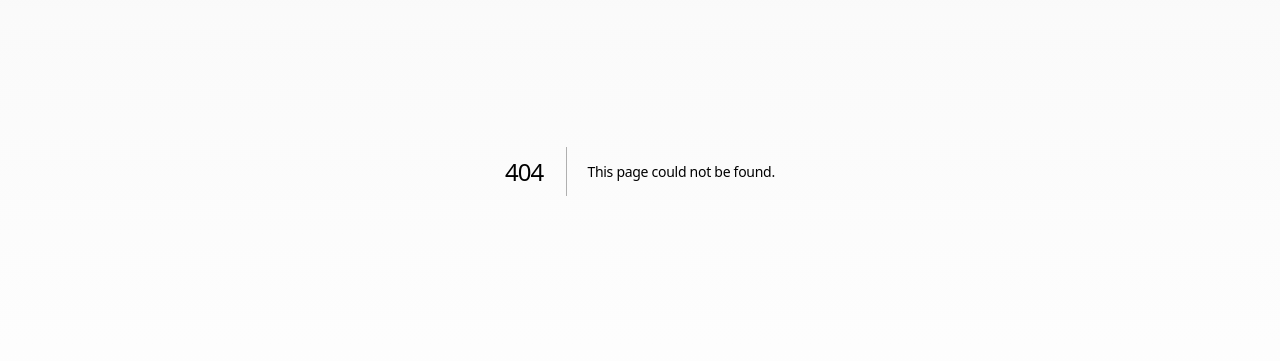
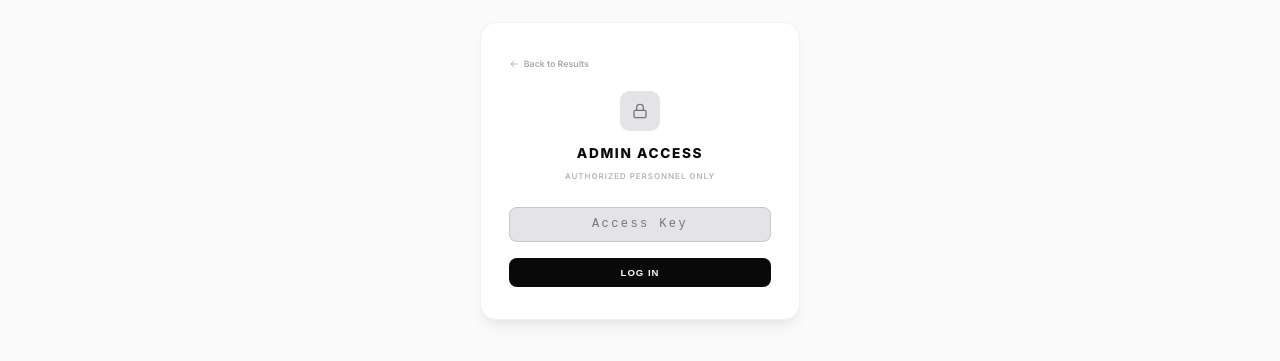
Before and after one commit to Auth0r-C0dez/comickernel-re, a Next.js app: page /portal-x in a window 1280 px wide. Before the commit this address had no page. Shown: the part 229-590 px from the top of the page. Built offline with nearby package versions, Linux system fonts and the light colour scheme.

Commit message:
feat: final premium UI refinements, hidden admin route, and unified table typography

```diff
--- /dev/null
+++ b/src/app/portal-x/page.tsx
@@ -0,0 +1,115 @@
+'use client';
+
+import { useState } from 'react';
+import { loginAdmin } from '@/app/actions';
+import { Lock, ArrowLeft } from 'lucide-react';
+import Link from 'next/link';
+
+export default function AdminLoginPage() {
+  const [password, setPassword] = useState('');
+  const [loading, setLoading] = useState(false);
+
+  const handleLogin = async () => {
+    setLoading(true);
+    const res = await loginAdmin(password);
+    if (res.success) {
+      window.location.href = '/';
+    } else {
+      alert(res.error);
+    }
+    setLoading(false);
+  };
+
+  return (
+    <div
+      style={{
+        minHeight: '100vh',
+        display: 'flex',
+        alignItems: 'center',
+        justifyContent: 'center',
+        padding: '1.5rem',
+        background: 'var(--bg-deep)',
+      }}
+    >
+      <div
+        style={{
+          width: '100%',
+          maxWidth: '20rem',
+          background: 'var(--bg-card)',
+          border: '1px solid var(--border)',
+          borderRadius: '1rem',
+          padding: '2rem 1.75rem',
+          boxShadow: 'var(--shadow-lg)',
+        }}
+      >
+        {/* Back link */}
+        <Link href="/" style={{ display: 'inline-flex', alignItems: 'center', gap: '0.3rem', fontSize: '0.55rem', opacity: 0.35, textDecoration: 'none', color: 'var(--text-primary)', marginBottom: '1.25rem', fontWeight: 600 }}>
+          <ArrowLeft size={10} /> Back to Results
+        </Link>
+
+        {/* Header */}
+        <div style={{ textAlign: 'center', marginBottom: '1.5rem' }}>
+          <div style={{ display: 'flex', justifyContent: 'center', marginBottom: '0.75rem' }}>
+            <div style={{ width: '2.5rem', height: '2.5rem', borderRadius: '0.6rem', background: 'var(--accent)', display: 'flex', alignItems: 'center', justifyContent: 'center' }}>
+              <Lock size={16} style={{ opacity: 0.5 }} />
+            </div>
+          </div>
+          <h2 style={{ fontSize: '0.85rem', fontWeight: 800, textTransform: 'uppercase', letterSpacing: '0.12em', margin: '0 0 0.3rem' }}>
+            Admin Access
+          </h2>
+          <p style={{ fontSize: '0.5rem', opacity: 0.3, textTransform: 'uppercase', letterSpacing: '0.12em', fontWeight: 600 }}>
+            Authorized personnel only
+          </p>
+        </div>
+
+        {/* Input */}
+        <input
+          type="password"
+          placeholder="Access Key"
+          value={password}
+          onChange={(e) => setPassword(e.target.value)}
+          onKeyDown={(e) => e.key === 'Enter' && handleLogin()}
+          autoFocus
+          style={{
+            width: '100%',
+            padding: '0.6rem 0.75rem',
+            fontSize: '0.75rem',
+            fontFamily: 'monospace',
+            letterSpacing: '0.2em',
+            textAlign: 'center',
+            background: 'var(--accent)',
+            border: '1px solid var(--border-strong)',
+            borderRadius: '0.5rem',
+            color: 'var(--text-primary)',
+            outline: 'none',
+            boxShadow: 'none',
+            marginBottom: '1rem',
+          }}
+        />
+
+        {/* Login Button */}
+        <button
+          onClick={handleLogin}
+          disabled={loading}
+          style={{
+            width: '100%',
+            padding: '0.55rem',
+            fontSize: '0.6rem',
+            fontWeight: 700,
+            textTransform: 'uppercase',
+            letterSpacing: '0.1em',
+            background: 'var(--text-primary)',
+            color: 'var(--bg-deep)',
+            border: 'none',
+            borderRadius: '0.5rem',
+            cursor: 'pointer',
+            transition: 'opacity 0.2s',
+            opacity: loading ? 0.5 : 1,
+          }}
+        >
+          {loading ? 'Verifying...' : 'Log In'}
+        </button>
+      </div>
+    </div>
+  );
+}
```
Also changed, not shown: src/components/PageFooter.tsx (+27 -3 lines), src/components/ResultTable.tsx (+73 -21 lines), src/components/TimeInput.tsx (+8 -8 lines).
